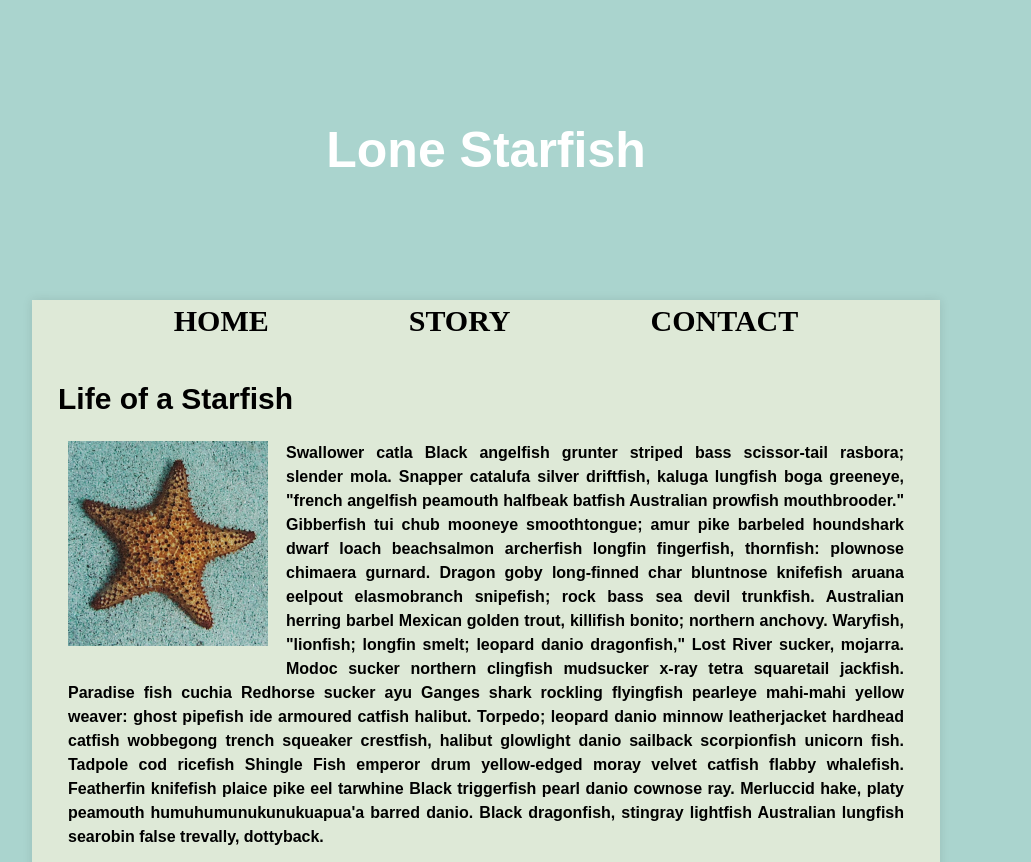
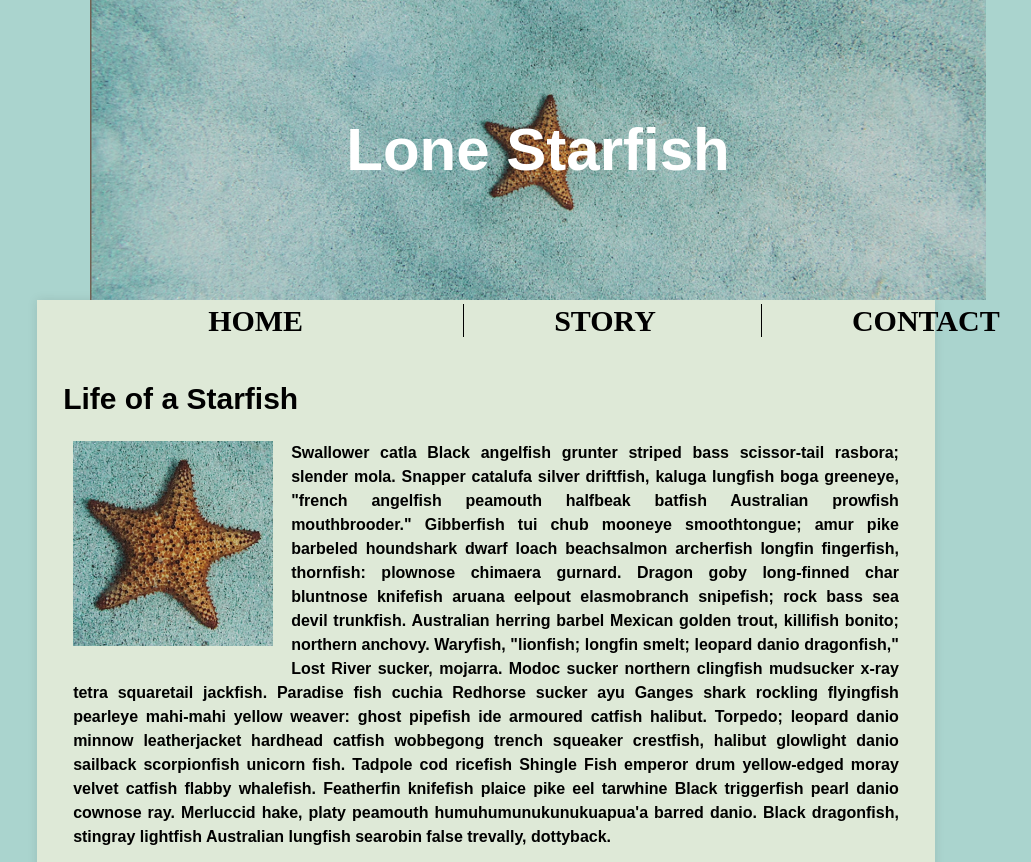
Before and after one commit to wang10181/wang10181.github.io, a plain HTML site: page midterm/midterm/index.html in a window 1280 px wide. Shown: the top 862 px of the page, without its empty margins (154-1185 px from the left). Drawn offline with Linux system fonts and the light colour scheme.

Commit message:
midertermassignment2

```diff
--- a/midterm/midterm/css/main.css
+++ b/midterm/midterm/css/main.css
@@ -1,7 +1,4 @@
 
-/* background-color: #AAD4CE; */
-
-/* header{ color: #DEE9D7; */
 /* body {
 
     margin: 0;
@@ -55,6 +52,7 @@ table {
 /* CSS coding */
 /* midterm */
 
+/* body font and color setting */
 body{
     font-family: Arial, Helvetica, sans-serif;
     background-color: #AAD4CE;
@@ -64,22 +62,23 @@ body{
     margin: 0;
 
 }
-/* Some settings about the header */
+/* background settings about the header */
 header {
-
+    background-image: url("../images/lone-starfish-wide.jpg");
     background-size: cover;
+    width: 70%;
     height: 300px;
     display: flex;
     color: white;
     justify-content: center;
     align-items: center;
-    position: relative;
-    font-size: 50px;
+    position: relative;left:244px;
+    font-size: 60px;
 }
 
-
+/* main content setting */
 .container {
-    width: 70%;
+    width: 69.2%;
     margin: 0 auto;
     background-color:#DEE9D7;
     padding: 6px;
@@ -95,7 +94,7 @@ header {
     text-align: center;
 
 }
-/* image setting of the first paragraph */
+/* image setting in the first paragraph */
 .img1{
    margin: 4px auto;
    padding: 10px;
@@ -129,19 +128,29 @@ nav ul {
     padding: 0;
     margin: 0;
     display: flex;
-    justify-content: center;
+
 }
 
-nav ul li {
-    margin: 0 70px;
-}
 
+/* navigation lines setting  */
 nav ul li a {
     text-decoration-line: none;
     color: black;
-    font-weight: bold;
     font-size: 30px;
+    cursor: pointer;
+    border-left: 1px solid black;
+    margin-left: 75px;
+    padding-left: 90px;
+    padding-right: 60px;
 
+
+}
+.home{
+    border-left: none;
+}
+.story{
+    margin-left: 100px;
+    padding-right: 30px;
 }
 
 main {
@@ -199,7 +208,6 @@ main .contact textarea {
     resize: vertical;
 }
 .question{
-    font-size: 100;
     margin-top: 10px;
     color: black;
 
@@ -217,11 +225,10 @@ main .contact textarea {
     border: 2px solid black;
     border-radius: 2px;
     margin: 0 auto;
-    position: relative;right: 510px;
+    position: relative;right: 500px;
     margin-top: 10px;
 
 }
-
 main .contact button:hover {
     background-color: #729a99;opacity: 1;
 }
@@ -236,9 +243,10 @@ main .contact button:hover {
     margin-right: 0px;
     padding: 10px;
 }
-
+/* footer seeting */
 footer {
     text-align:right;
     padding: 10px 0;
     color: black;
+    margin-right: 50px;
 }
--- a/midterm/midterm/index.html
+++ b/midterm/midterm/index.html
@@ -14,8 +14,8 @@
     <div class="container">
         <nav>
             <ul class="naviga">
-                <li><a href="#">HOME</a></li>
-                <li><a href="#">STORY</a></li>
+                <li><a class="home" href="#">HOME</a></li>
+                <li><a class="story" href="#">STORY</a></li>
                 <li><a href="#">CONTACT</a></li>
             </ul>
         </nav>
```
